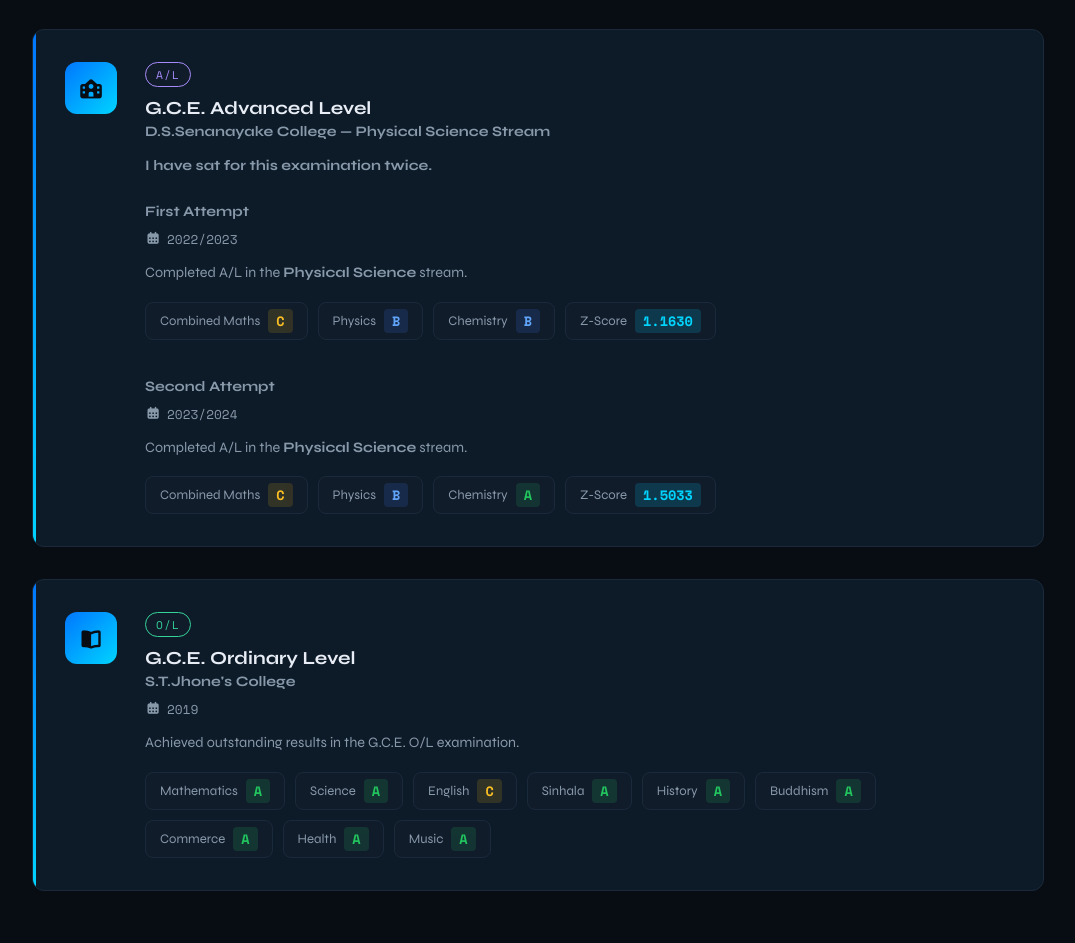
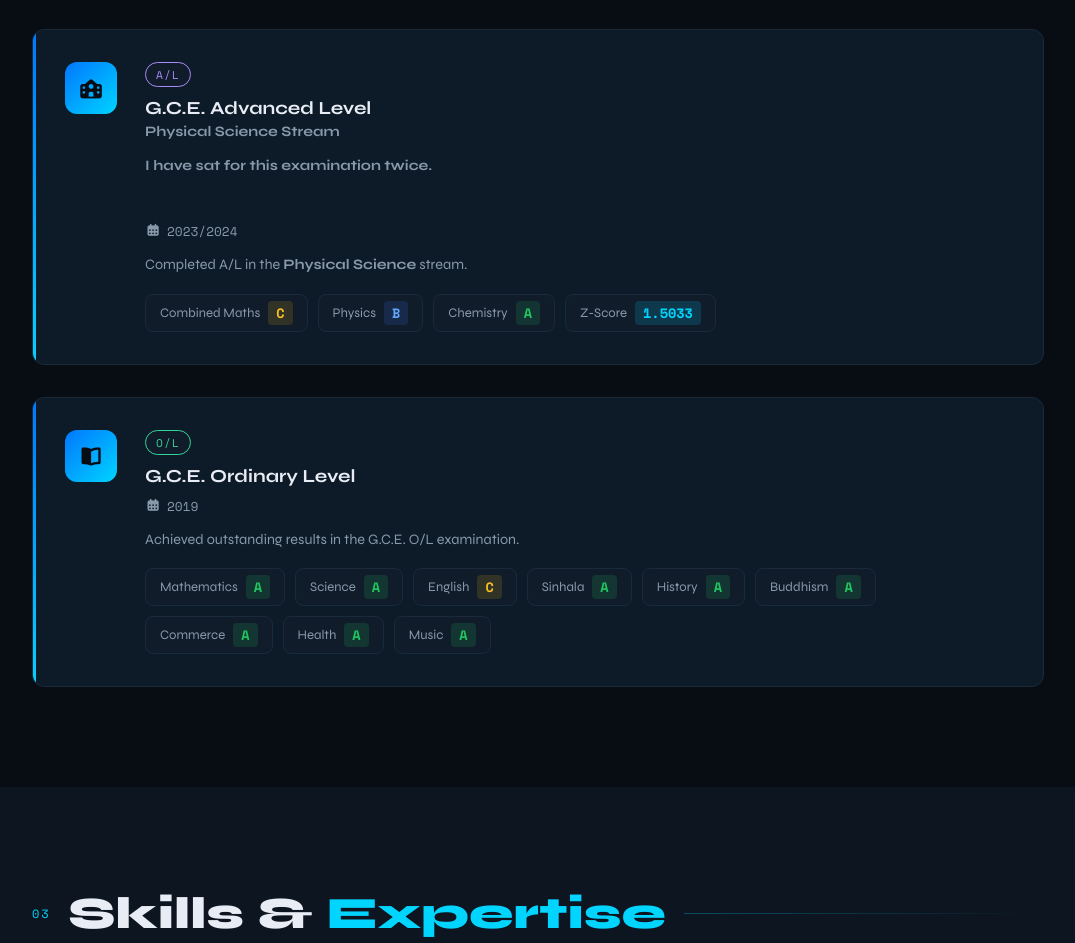
Before and after one commit to dhanithirantha20031217/Portfolio, a plain HTML site: page index.html in a window 1280 px wide. Shown: the part 2055-2998 px from the top of the page, without its empty margins (102-1177 px from the left). Drawn offline with nearby package versions, Linux system fonts and the light colour scheme.

Commit message:
My portfolio version 0.8

```diff
--- a/index.html
+++ b/index.html
@@ -169,25 +169,10 @@
           <div class="edu-body">
             <span class="edu-badge al">A/L</span>
             <h3>G.C.E. Advanced Level</h3>
-            <h4>D.S.Senanayake College — Physical Science Stream <br> <br>I have sat for this examination twice.</h4>
-            <div>
-            <br>
-            <h4>First Attempt</h4>
-            <p class="edu-period"><i class="fas fa-calendar-alt"></i> 2022/2023</p>
-            <p class="edu-desc">
-              Completed A/L in the <strong>Physical Science</strong> stream.
-            </p>
-            <div class="edu-results">
-              <div class="result-item"><span class="subject">Combined Maths</span><span class="grade grade-c">C</span></div>
-              <div class="result-item"><span class="subject">Physics</span><span class="grade grade-b">B</span></div>
-              <div class="result-item"><span class="subject">Chemistry</span><span class="grade grade-b">B</span></div>
-              <div class="result-item"><span class="subject">Z-Score</span><span class="grade grade-z">1.1630</span></div>
-            </div>
-            </div>
+            <h4>Physical Science Stream <br> <br>I have sat for this examination twice.</h4>
             <br>
             <div>
             <br>
-            <h4>Second Attempt</h4>
             <p class="edu-period"><i class="fas fa-calendar-alt"></i> 2023/2024</p>
             <p class="edu-desc">
               Completed A/L in the <strong>Physical Science</strong> stream.
@@ -208,7 +193,7 @@
           <div class="edu-body">
             <span class="edu-badge ol">O/L</span>
             <h3>G.C.E. Ordinary Level</h3>
-            <h4>S.T.Jhone's College</h4>
+            <h4></h4>
             <p class="edu-period"><i class="fas fa-calendar-alt"></i> 2019</p>
             <p class="edu-desc">
               Achieved outstanding results in the G.C.E. O/L examination.
```
